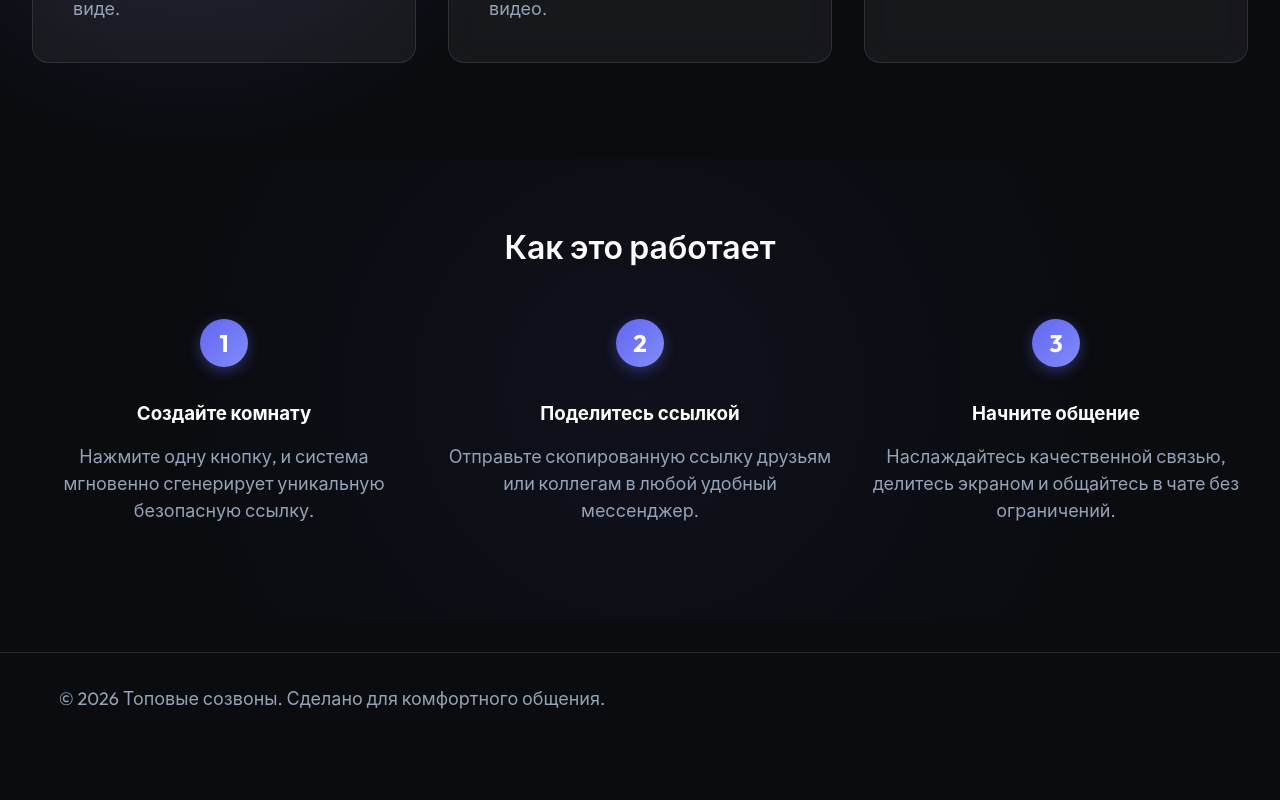
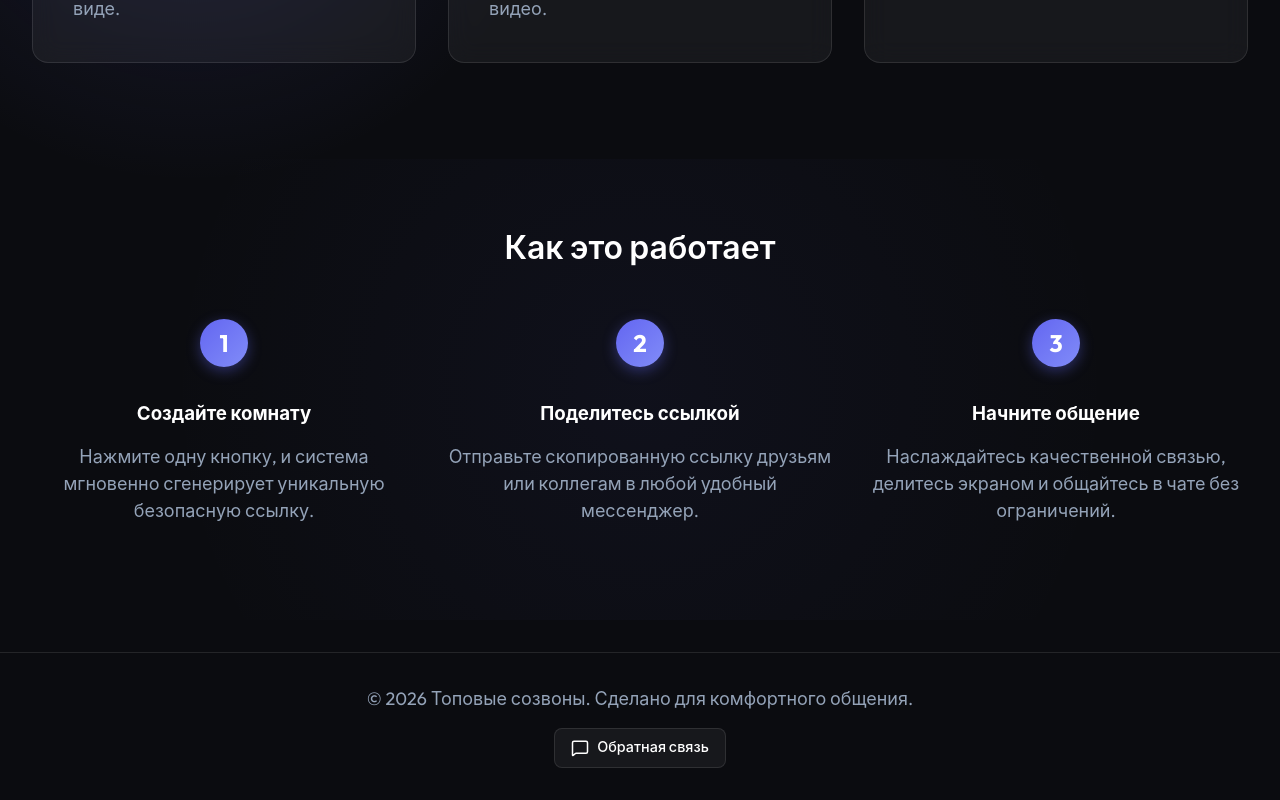
Before and after one commit to Kir0iX1/top-sozvony, a React (Vite) app: page /#/ in a window 1280 px wide. Shown: the part 1168-1968 px from the top of the page. Before the commit the page ends 1912 px from the top, so only its background shows below. Built offline with nearby package versions, Linux system fonts and the light colour scheme.

Commit message:
Add feedback link to footer

```diff
--- a/src/Home.tsx
+++ b/src/Home.tsx
@@ -1,6 +1,6 @@
 import { useState, useRef } from 'react';
 import { useNavigate } from 'react-router-dom';
-import { Video, Keyboard, Settings, HelpCircle, User, Plus, X, Shield, Zap, Globe } from 'lucide-react';
+import { Video, Keyboard, Settings, HelpCircle, User, Plus, X, Shield, Zap, Globe, MessageSquare } from 'lucide-react';
 import { useSettings } from './SettingsContext';
 
 export default function Home() {
@@ -177,8 +177,11 @@ export default function Home() {
         </div>
       </section>
 
-      <footer className="footer container" style={{ borderTop: '1px solid var(--surface-border)', paddingTop: '2rem', paddingBottom: '2rem', marginTop: '2rem', textAlign: 'center', color: 'var(--text-secondary)' }}>
+      <footer className="footer container" style={{ borderTop: '1px solid var(--surface-border)', paddingTop: '2rem', paddingBottom: '2rem', marginTop: '2rem', textAlign: 'center', color: 'var(--text-secondary)', display: 'flex', flexDirection: 'column', gap: '1rem', alignItems: 'center' }}>
         <p>© 2026 Топовые созвоны. Сделано для комфортного общения.</p>
+        <a href="https://t.me/Kir0iX" target="_blank" rel="noopener noreferrer" className="btn btn-secondary" style={{ textDecoration: 'none', padding: '0.5rem 1rem', fontSize: '0.9rem' }}>
+          <MessageSquare size={18} /> Обратная связь
+        </a>
       </footer>
 
       {/* Модальное окно информации */}
```
